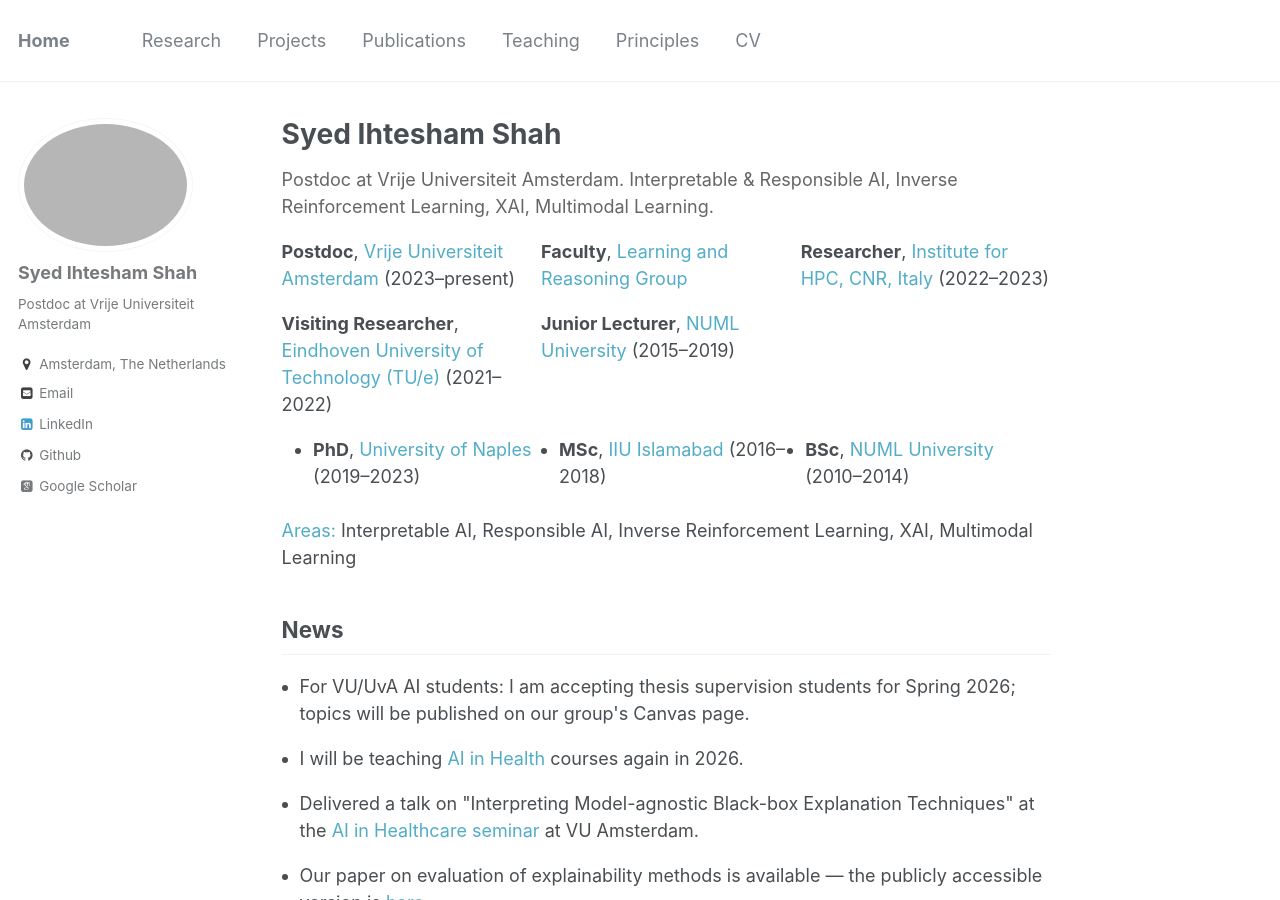
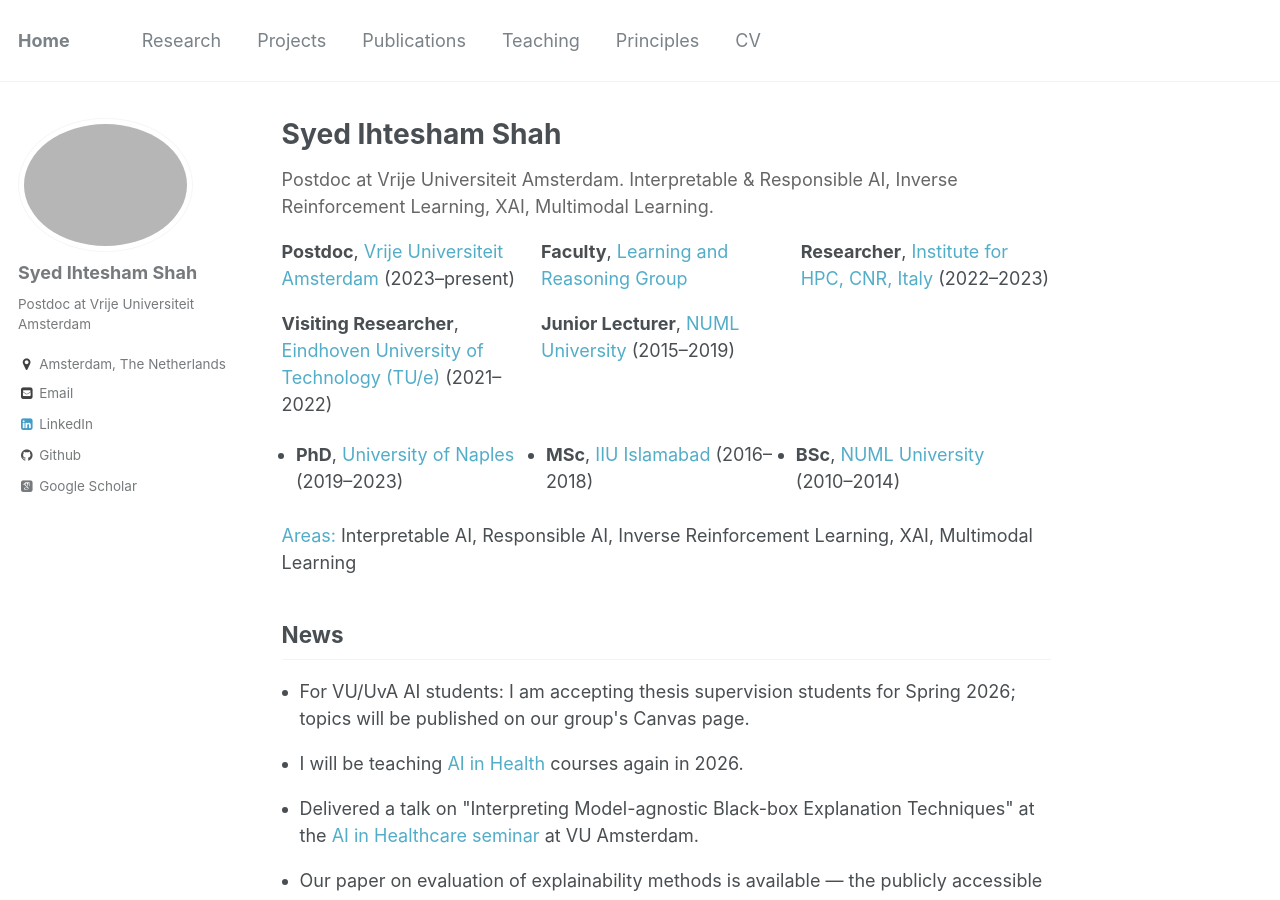
Before and after one commit to IhteshamShah/IhteshamShah.github.io, a Jekyll site: the page built from _pages/about.md, in a window 1280 px wide and 900 px high. Built offline with Jekyll 4.4.1, drawn with Linux system fonts in a browser that asks for light colours; some web fonts are replaced.

Commit message:
changed to modren look home page

```diff
--- a/_pages/about.md
+++ b/_pages/about.md
@@ -22,7 +22,7 @@
   </div>
 
   <div style="flex:1;">
-    <ul style="padding-left:1.25rem; margin:0.5rem; display:grid; grid-template-columns:repeat(auto-fit,minmax(200px,1fr)); gap:0.5rem;">
+    <ul style="padding-left:0; margin:0.8rem; display:grid; grid-template-columns:repeat(auto-fit,minmax(200px,1fr)); gap:0.5rem;">
       <li><strong>PhD</strong>, <a href="https://www.uniparthenope.it/">University of Naples</a> (2019–2023)</li>
       <li><strong>MSc</strong>, <a href="https://www.iiu.edu.pk/">IIU Islamabad</a> (2016–2018)</li>
       <li><strong>BSc</strong>, <a href="https://www.numl.edu.pk/">NUML University</a> (2010–2014)</li>
```
